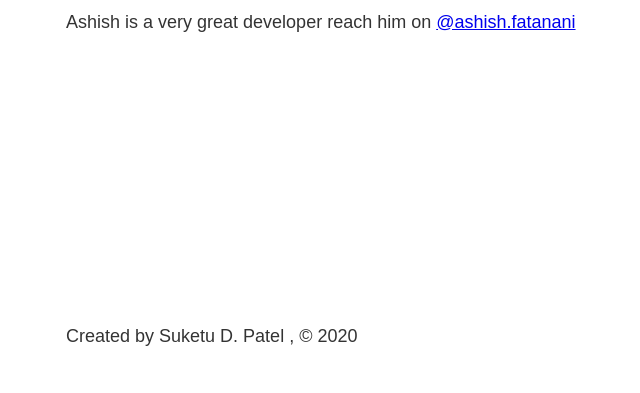
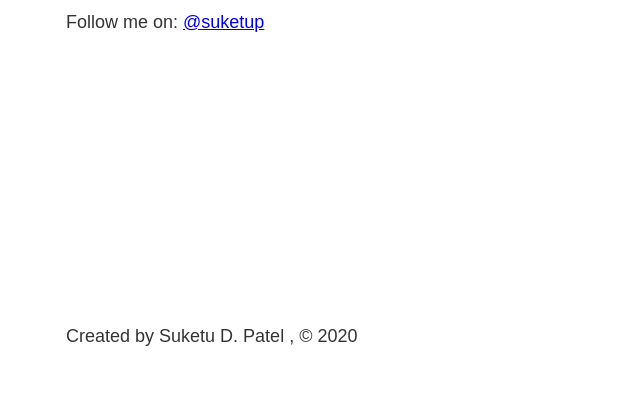
Before and after one commit to Suketu-Patel/gatsby_sushi, a Gatsby site: page /contact in a window 1280 px wide. Shown: the part 407-800 px from the top of the page, without its empty margins (217-857 px from the left). Built offline with nearby package versions, Linux system fonts and the light colour scheme; Gatsby itself is replaced by a stand-in of ours.

Commit message:
removed dummy follow link and added valid one

```diff
--- a/src/pages/contact.js
+++ b/src/pages/contact.js
@@ -8,7 +8,7 @@
         <Head title="Contact"/>
             <h1>Contact</h1>
             <p>
-                Ashish is a very great developer reach him on <a href="https://www.instagram.com/ashishfatnani/" target="_blank" rel="noopener noreferrer">@ashish.fatanani</a>
+                Follow me on: <a href="https://twitter.com/suketup" target="_blank" rel="noopener noreferrer">@suketup</a>
             </p>
         </Layout>
 
```
